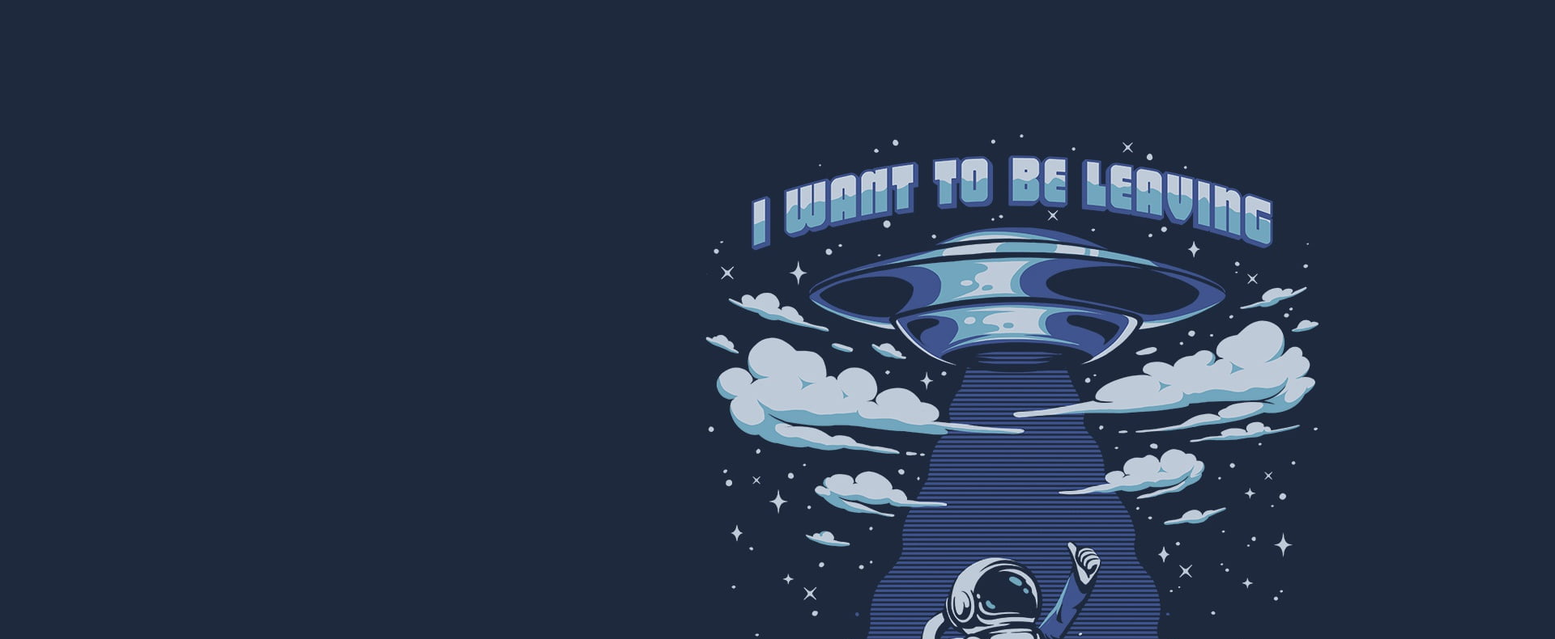
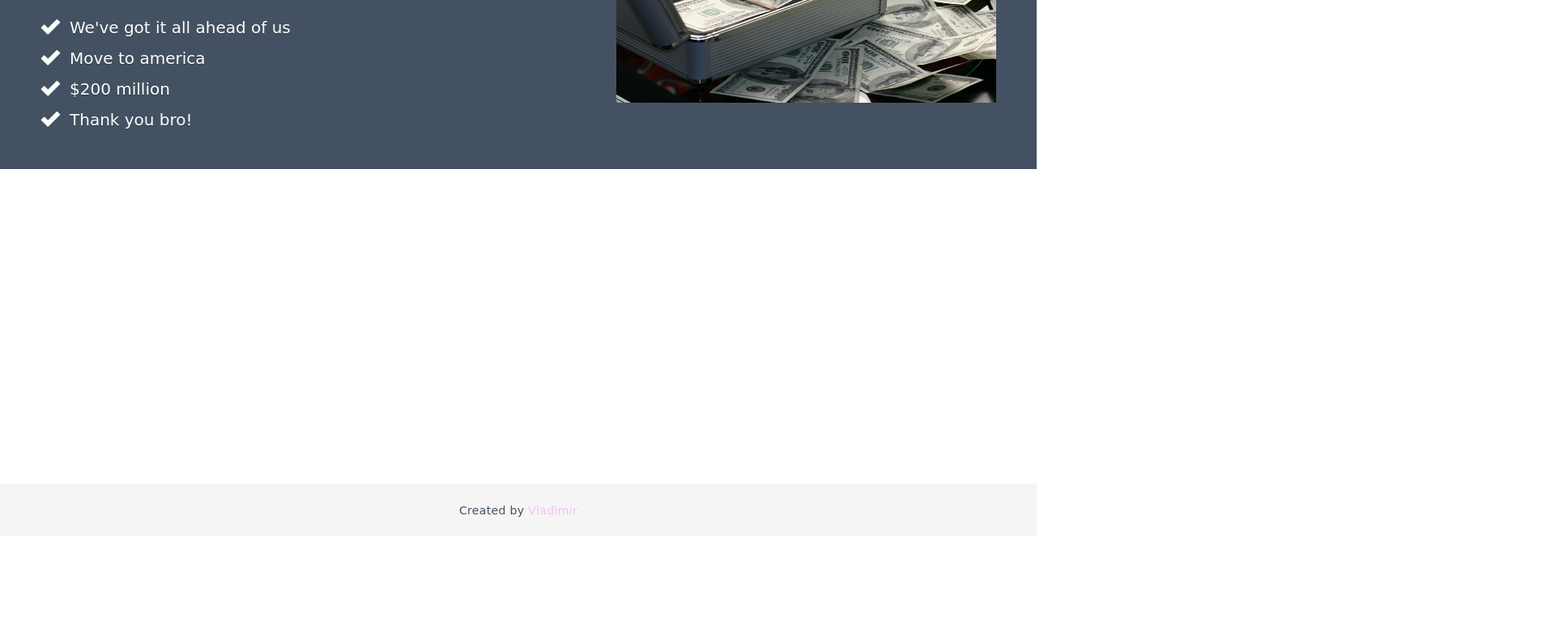
Before and after one commit to insidesoul/First-Steps, a plain HTML site: page flex_practic/index.html in a window 1280 px wide. Shown: the part 137-927 px from the top of the page at 81% size, 1920 px wide, since content can reach past the window. After the commit the page ends 800 px from the top, so only its background shows below. Drawn offline with Linux system fonts and the light colour scheme.

Commit message:
flex_practic_1/2

```diff
--- a/flex_practic/css/style.css
+++ b/flex_practic/css/style.css
@@ -16,15 +16,82 @@ img{vertical-align:top;}
 h1,h2,h3,h4,h5,h6{font-size:inherit;font-weight:inherit;}
 /*--------------------*/
 
-.wrapper {}
-.content {}
-.hi {}
-.container {}
-.hi__row {}
-.hi__body {}
-.hi__title {}
-.hi__list {}
+@import url('https://fonts.googleapis.com/css2?family=Shizuru&display=swap');
+
+body {
+	font-family: 'Shizuru', cursive;
+}
+a {
+	color: #f5c1f0;
+}
+a:hover {
+	color: #e953da;
+}
+a:active {
+	color: #4c44cf;
+}
+.wrapper {
+	min-height: 100%;
+	overflow: hidden;
+	display: flex;
+	flex-direction: column;
+}
+.container {
+	max-width: 1180px;
+	margin: 0px auto;
+}
+.content {
+	flex: 1 1 auto;
+}
+.hi {
+	padding: 50px 0;
+	background-color: #445162;
+}
+.hi__row {
+	display: flex;
+	justify-content:  space-between;
+}
+.hi__body {
+	text-shadow: 0px 1px 0px rgba(0,0,0,0.3);
+	color: #ffffff;
+	padding-right: 30px;
+}
+.hi__title {
+	font-size: 60px;
+	line-height: 1.2;
+	margin: 0 0 38px 0;
+}
+.hi__list li {
+	background: url('../img/icons/icon.png') 0 1px no-repeat;
+	font-size: 20px;
+	line-height: 22px;
+	padding: 0 0 0 36px;
+	margin: 0 0 16px 0;
+}
+.hi__list li:last-child{
+	margin: 0;
+}
+.hi__list {
+}
 .hi__image {}
-.footer {}
-.footer__row {}
-.footer__text {}
+.image1 {
+	width: 469px;
+	height: 214px;
+}
+
+.footer {
+	background-color: #f5f5f5;
+}
+.footer__row {
+	display: flex;
+	height: 65px;
+	justify-content: center;
+	align-items: center;
+}
+.footer__text {
+	font-size: 14px;
+	line-height: 24px;
+	font-weight: 400;
+	letter-spacing: 0.025em;
+	color: #445162;
+}
--- a/flex_practic/index.html
+++ b/flex_practic/index.html
@@ -21,7 +21,7 @@
 					<div class="container">
 						<div class="hi__row">
 							<div class="hi__body">
-								<div class="hi__title">Hi, <a href="https://github.com/limitlesscreator?tab=overview&from=2022-02-01&to=2022-02-08" >Vladislav</a></div>
+								<div class="hi__title">Hi, <a target="_blank" href="https://github.com/limitlesscreator?tab=overview&from=2022-02-01&to=2022-02-08" >Vladislav</a></div>
 								<ul class="hi__list">
 									<li>We've got it all ahead of us</li>
 									<li>Move to america</li>
@@ -29,7 +29,7 @@
 									<li>Thank you bro!</li>
 								</ul>
 							</div>
-							<div class="hi__image"><img src="img/wallpaperbetter (2).jpg" alt="hmm.img"></div>
+							<div class="hi__image"><img class="image1" src="img/баксы.jpg" alt="hmm.img"></div>
 						</div>
 					</div>
 				</div>
@@ -38,7 +38,7 @@
 				<div class="container">
 					<div class="footer__row">
 						<div class="footer__text">
-						Created by <a href="https://github.com/insidesoul?tab=followers">Vladimir</a>
+						Created by <a target="_blank" href="https://github.com/insidesoul?tab=followers">Vladimir</a>
 						</div>
 					</div>
 				</div>
```
Also changed, not shown: flex_practic/img/баксы.jpg (added).
